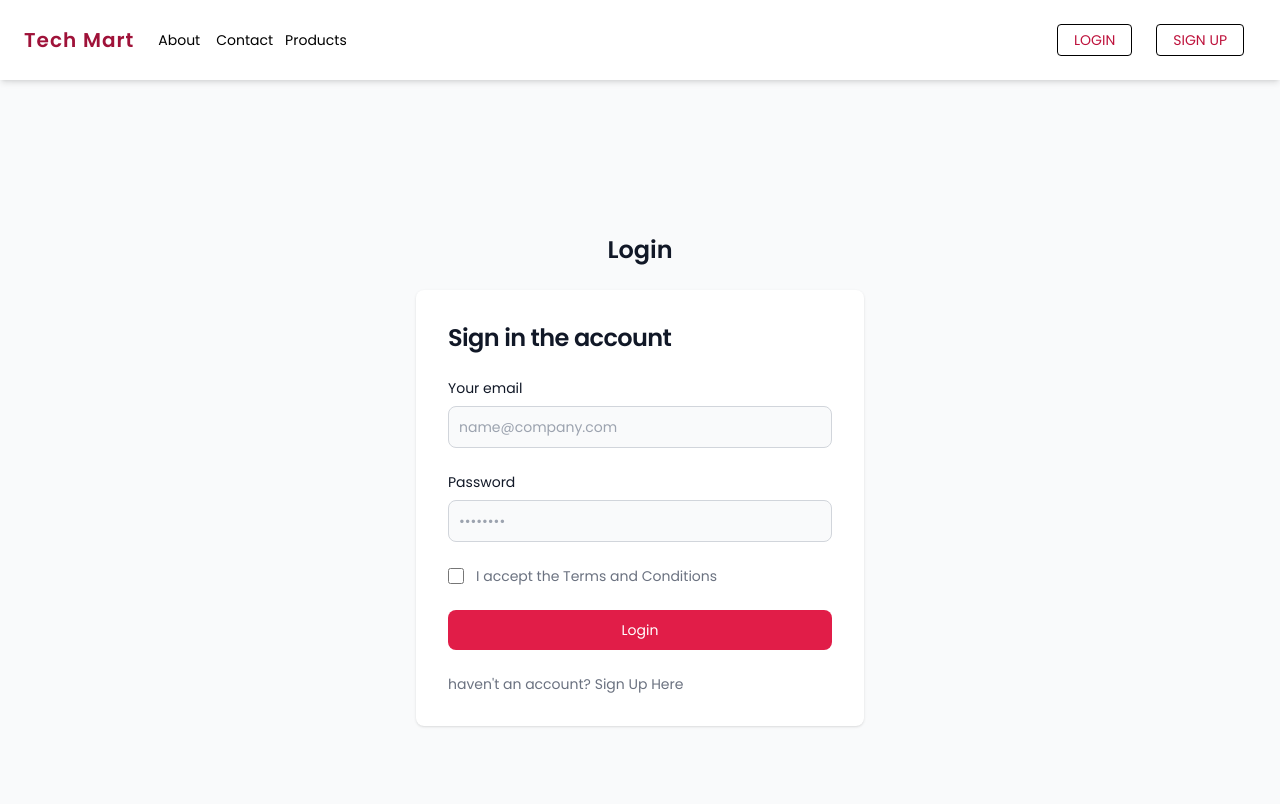
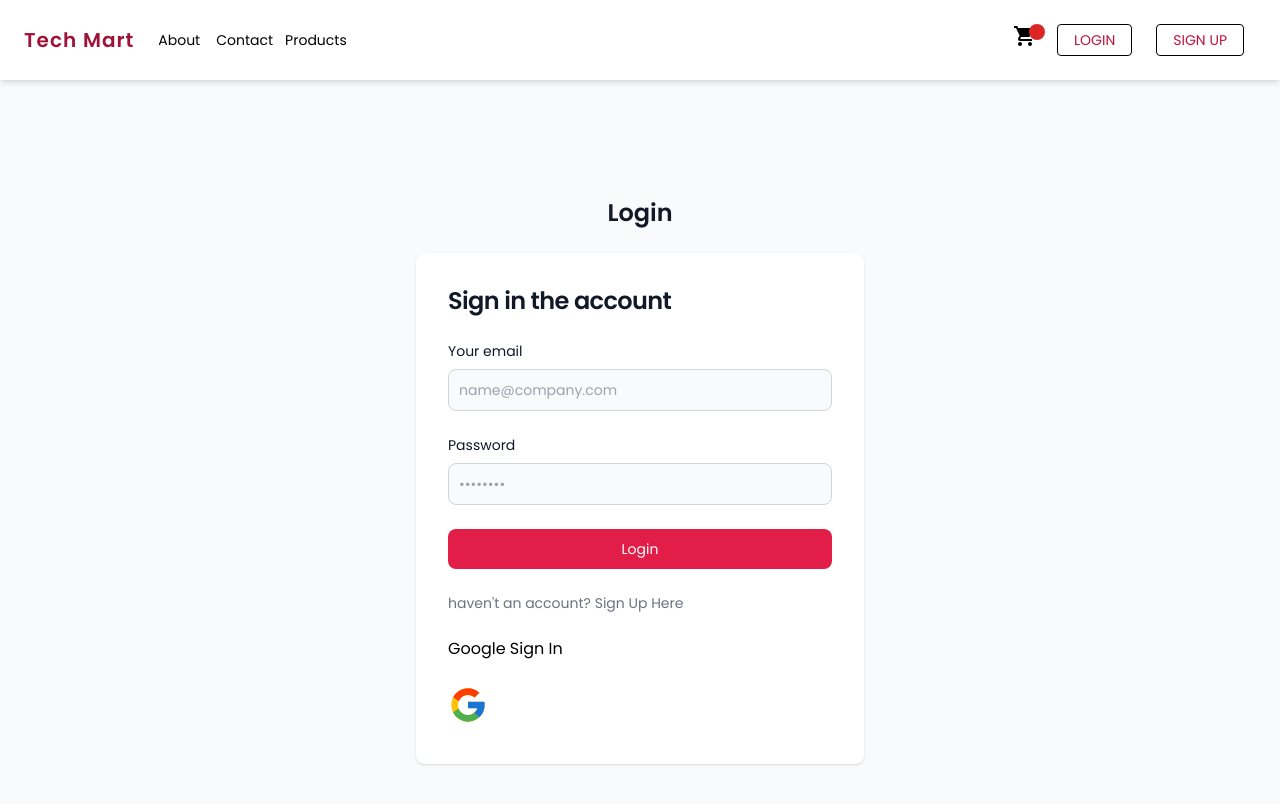
Before and after one commit to AdnanTurjoy/tech-mart, a React (Create React App) app: page /login in a window 1280 px wide. Shown: the top 804 px of the page. Built offline with nearby package versions, Linux system fonts and the light colour scheme; no server answers.

Commit message:
google login added

```diff
--- a/src/App.js
+++ b/src/App.js
@@ -10,14 +10,17 @@ import Navbar from "./components/Navbar/Navbar";
 import Cart from "./Pages/Cart/Cart";
 import SingleProduct from "./Products/SingleProduct";
 export const cartContext = createContext();
+export const userContext= createContext();
 function App() {
   const [selectedCart, setSelelctedCart] = useState([]);
+  const [loggedInUser,setLoggedInUser]=useState({});
   const [cartNumber, setCartNumber] = useState();
   const getSelectedCart = (cart) => {
     setSelelctedCart(cart);
   };
   console.log(cartNumber);
   return (
+    <userContext.Provider value={[loggedInUser,setLoggedInUser]}>
     <cartContext.Provider
       value={{ selectedCart, getSelectedCart, setCartNumber, cartNumber }}
     >
@@ -33,6 +36,7 @@ function App() {
         </Routes>
       </BrowserRouter>
     </cartContext.Provider>
+    </userContext.Provider>
   );
 }
 
--- a/src/Auth/Login.js
+++ b/src/Auth/Login.js
@@ -1,11 +1,43 @@
-import React from "react";
+import React, { useContext } from "react";
 import { useState } from "react";
 import { Link, useNavigate } from "react-router-dom";
 import { auth } from "./firebaseConfig";
+import { GoogleAuthProvider, signInWithPopup } from "firebase/auth";
+
+import { FcGoogle } from "react-icons/fc";
+import { userContext } from "../App";
 function Login(props) {
   const navigate = useNavigate();
   const [email, setEmail] = useState("");
   const [password, setPassword] = useState("");
+  const provider = new GoogleAuthProvider();
+ const [loggedInUser,setLoggedInUser] =useContext(userContext);
+  const handleGoogleLogin = () => {
+    signInWithPopup(auth, provider)
+      .then((result) => {
+        // This gives you a Google Access Token. You can use it to access the Google API.
+        const credential = GoogleAuthProvider.credentialFromResult(result);
+        const token = credential.accessToken;
+        // The signed-in user info.
+        const { displayName, email } = result.user;
+        const signInGoogleUser={
+          name: displayName,
+          email,
+        }
+        setLoggedInUser(signInGoogleUser);
+        // ...
+      })
+      .catch((error) => {
+        // Handle Errors here.
+        const errorCode = error.code;
+        const errorMessage = error.message;
+        // The email of the user's account used.
+        const email = error.customData.email;
+        // The AuthCredential type that was used.
+        const credential = GoogleAuthProvider.credentialFromError(error);
+        // ...
+      });
+  };
   const handleLogin = (e) => {
     e.preventDefault();
     auth
@@ -14,9 +46,7 @@ function Login(props) {
         setEmail("");
         setPassword("");
 
-
-          navigate("/");
-
+        navigate("/");
       })
       .catch((error) => console.log(error.message));
   };
@@ -67,29 +97,6 @@ function Login(props) {
                   onChange={(e) => setPassword(e.target.value)}
                 />
               </div>
-
-              <div className="flex items-start">
-                <div className="flex items-center h-5">
-                  <input
-                    id="terms"
-                    aria-describedby="terms"
-                    type="checkbox"
-                    className="w-4 h-4 border border-gray-300 rounded bg-gray-50 focus:ring-3 focus:ring-primary-300 dark:bg-gray-700 dark:border-gray-600 dark:focus:ring-primary-600 dark:ring-offset-gray-800"
-                    required=""
-                  />
-                </div>
-                <div className="ml-3 text-sm">
-                  <label className="font-light text-gray-500 dark:text-gray-300">
-                    I accept the{" "}
-                    <a
-                      className="font-medium text-primary-600 hover:underline dark:text-primary-500"
-                      href="#"
-                    >
-                      Terms and Conditions
-                    </a>
-                  </label>
-                </div>
-              </div>
               <button
                 type="submit"
                 className="w-full text-white bg-rose-600 hover:bg-primary-700 focus:ring-4 focus:outline-none focus:ring-primary-300 font-medium rounded-lg text-sm px-5 py-2.5 text-center dark:bg-primary-600 dark:hover:bg-primary-700 dark:focus:ring-primary-800"
@@ -105,6 +112,10 @@ function Login(props) {
                   Sign Up Here
                 </Link>
               </p>
+              <p>Google Sign In</p>{" "}
+              <button onClick={handleGoogleLogin}>
+                <FcGoogle className="h-10 w-10 mx-auto" />
+              </button>
             </form>
           </div>
         </div>
--- a/src/Auth/firebaseConfig.js
+++ b/src/Auth/firebaseConfig.js
@@ -1,7 +1,7 @@
-import firebase from 'firebase/compat/app';
-import 'firebase/compat/auth';
-import 'firebase/compat/firestore';
-import 'firebase/compat/storage';
+import firebase from "firebase/compat/app";
+import "firebase/compat/auth";
+import "firebase/compat/firestore";
+import "firebase/compat/storage";
 const firebaseConfig = {
   apiKey: "AIzaSyDUTJfq06D50iJfPd9CoAdv4P8zJSpa9vY",
 
@@ -15,7 +15,9 @@ const firebaseConfig = {
 
   appId: "1:575600404619:web:6ac921884d93c6e7654c8e",
 };
-firebase.initializeApp(firebaseConfig);
+if (firebase.apps.length === 0) {
+  firebase.initializeApp(firebaseConfig);
+}
 
 const auth = firebase.auth();
 const fs = firebase.firestore();
--- a/src/Products/SingleProduct.js
+++ b/src/Products/SingleProduct.js
@@ -14,15 +14,20 @@ function SingleProduct(props) {
         />
         <div className="flex pt-6">
           <div className="px-5 pb-5">
-            <span className="text-3xl pr-2 font-bold  text-gray-900 dark:text-white">
-              {location.state.price}৳
-            </span>
+
             <br></br>
             <h5 className="text-xl font-semibold tracking-tight text-gray-900 dark:text-white">
               {location.state.title}
             </h5>
+            <h1 className="font-bold">Description: </h1>
             <p>{location.state.description}</p>
+            <div className="my-4">
 
+            <p className="">Category: #{location.state.category}</p>
+            </div>
+            <span className="text-3xl pr-2 font-bold  text-gray-900 dark:text-white">
+              {location.state.price}৳
+            </span>
             <div className="flex  justify-between items-end">
               <Link
                 to="/"
--- a/src/components/Navbar/Navbar.js
+++ b/src/components/Navbar/Navbar.js
@@ -1,7 +1,7 @@
 import React, { useContext, useEffect } from "react";
 import { Toaster } from "react-hot-toast";
 import { Link, useNavigate } from "react-router-dom";
-import { cartContext } from "../../App";
+import { cartContext, userContext } from "../../App";
 
 import { auth } from "../../Auth/firebaseConfig";
 import { GetCurrentUser } from "../../Auth/GetCurrentUser";
@@ -9,13 +9,16 @@ import { GetCurrentUser } from "../../Auth/GetCurrentUser";
 function Navbar() {
   const user = GetCurrentUser();
   const { cartNumber } = useContext(cartContext);
+  const [loggedInUser,setLoggedInUser] =useContext(userContext);
   const navigate = useNavigate();
+  console.log(loggedInUser.email);
   useEffect(() => {}, [user]);
 
   const handleLogOut = () => {
     auth
       .signOut(auth)
       .then(() => {
+        loggedInUser.name=""
         navigate("/");
       })
       .catch((error) => {
@@ -67,8 +70,18 @@ function Navbar() {
             Products
           </Link>
         </div>
-        {!user && (
+        {(!user && !loggedInUser.name) && (
           <>
+           <div className="cart-menu-btn">
+              <Link to="/cart" role="button" className="relative flex">
+                <svg class="flex-1 w-8 h-8 fill-current" viewbox="0 0 24 24">
+                  <path d="M17,18C15.89,18 15,18.89 15,20A2,2 0 0,0 17,22A2,2 0 0,0 19,20C19,18.89 18.1,18 17,18M1,2V4H3L6.6,11.59L5.24,14.04C5.09,14.32 5,14.65 5,15A2,2 0 0,0 7,17H19V15H7.42A0.25,0.25 0 0,1 7.17,14.75C7.17,14.7 7.18,14.66 7.2,14.63L8.1,13H15.55C16.3,13 16.96,12.58 17.3,11.97L20.88,5.5C20.95,5.34 21,5.17 21,5A1,1 0 0,0 20,4H5.21L4.27,2M7,18C5.89,18 5,18.89 5,20A2,2 0 0,0 7,22A2,2 0 0,0 9,20C9,18.89 8.1,18 7,18Z" />
+                </svg>
+                <span className="absolute right-0 top-0 rounded-full bg-red-600 w-4 h-4 top right p-0 m-0 text-white font-mono text-sm  leading-tight text-center">
+                  {cartNumber}
+                </span>
+              </Link>
+            </div>
             <div>
               <Link
                 to="/login"
@@ -88,11 +101,11 @@ function Navbar() {
           </>
         )}
 
-        {user && (
+        {(user || loggedInUser.name) && (
           <>
             <div>
               <Link className="navlink mr-3 text-black" to="/">
-                {user}
+                {user || loggedInUser.name}
               </Link>
             </div>
             <div className="cart-menu-btn">
--- a/src/components/Search/Search.js
+++ b/src/components/Search/Search.js
@@ -1,5 +1,5 @@
 import React, { useContext, useEffect, useState } from "react";
-import { cartContext } from "../../App";
+
 
 function Search({ handleSearch }) {
   const [searchText, setSearchText] = useState("");
@@ -37,14 +37,14 @@ function Search({ handleSearch }) {
           <input
             type="search"
             id="default-search"
-            class="block p-4 pl-10 w-full text-sm text-gray-900 bg-gray-50 rounded-lg border border-gray-300 focus:ring-blue-500 focus:border-blue-500 dark:bg-gray-700 dark:border-gray-600 dark:placeholder-gray-400 dark:text-white dark:focus:ring-blue-500 dark:focus:border-blue-500"
+            class="block p-4 pl-10 w-full text-sm text-gray-900 bg-gray-50 rounded-lg border border-gray-300 focus:ring-gray-500 focus:border-gray-500 dark:bg-gray-700 dark:border-gray-600 dark:placeholder-gray-400 dark:text-white dark:focus:ring-rose-500 dark:focus:border-rose-500"
             placeholder="Search product"
             onChange={(e) => setSearchText(e.target.value)}
             required
           />
           <button
             type="submit"
-            class="text-white absolute right-2.5 bottom-2.5 bg-blue-700 hover:bg-blue-800 focus:ring-4 focus:outline-none focus:ring-blue-300 font-medium rounded-lg text-sm px-4 py-2 dark:bg-blue-600 dark:hover:bg-blue-700 dark:focus:ring-blue-800"
+            class="text-white absolute right-2.5 bottom-2.5 bg-rose-700 hover:bg-rose-800 focus:ring-4 focus:outline-none focus:ring-gray-300 font-medium rounded-lg text-sm px-4 py-2 dark:bg-blue-600 dark:hover:bg-blue-700 dark:focus:ring-blue-800"
           >
             Search
           </button>
```
Also changed, not shown: src/Pages/Cart/ts.js (deleted, +0 -75 lines).
